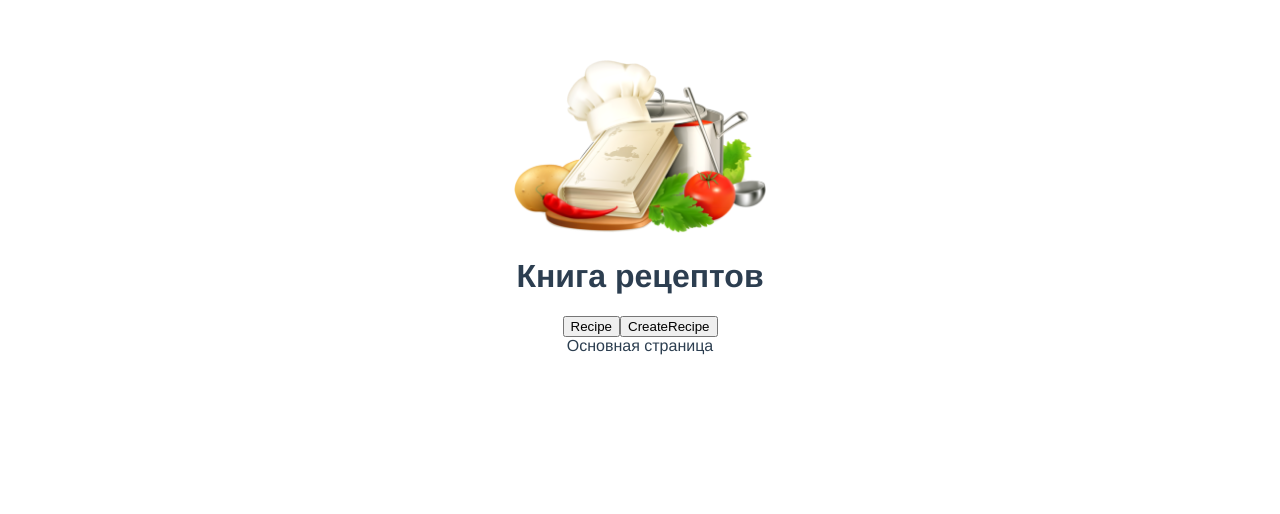
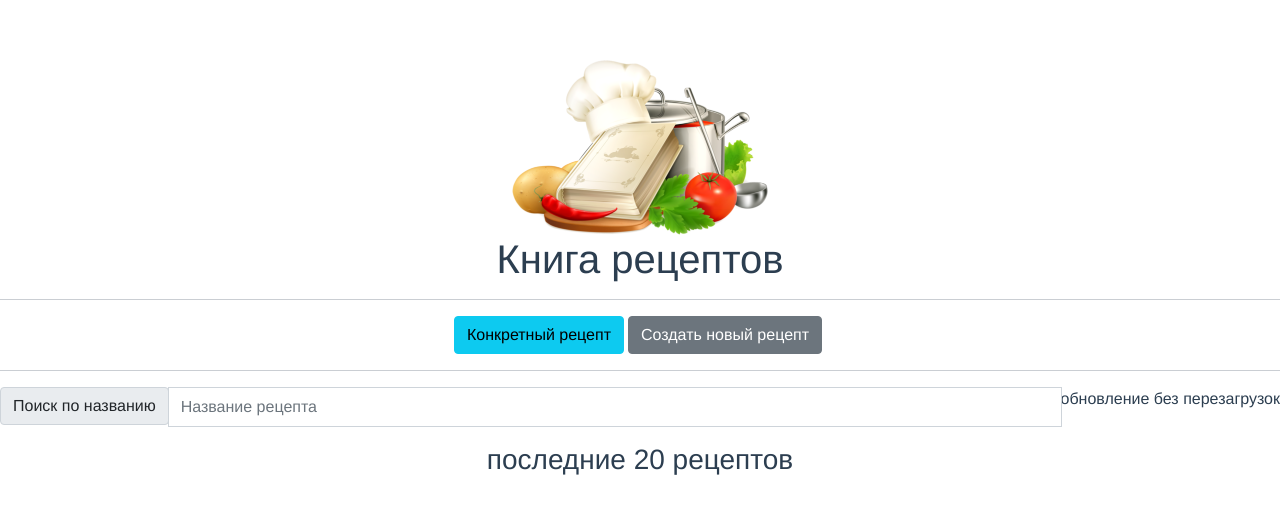
Before and after one commit to Zeref95/cooking-book, a Vue app: page / in a window 1280 px wide. Shown: the top 514 px of the page. Built offline with nearby package versions, Linux system fonts and the light colour scheme.

Commit message:
add bootstrap

```diff
--- a/src/App.vue
+++ b/src/App.vue
@@ -1,8 +1,18 @@
 <template>
-  <Header @click="goToPage('Main')"></Header>
-  <button @click="goToPage('Recipe')">Recipe</button>
-  <button @click="goToPage('CreateRecipe')">CreateRecipe</button>
-  <component :is="currentTabComponent"></component>
+  <div id="app">
+    <header @click="goToPage('Main')">
+      <Header></Header>
+    </header>
+
+    <button class="btn btn-info" @click="goToPage('Recipe')">
+      Конкретный рецепт
+    </button>
+    <button class="btn btn-secondary mx-1" @click="goToPage('CreateRecipe')">
+      Создать новый рецепт
+    </button>
+    <hr>
+    <component :is="currentTabComponent"></component>
+  </div>
 </template>
 
 <script>
@@ -34,13 +44,13 @@ export default {
 </script>
 
 <style>
-.logo {
-  width: 20%;
-}
 #app {
   font-family: Avenir, Helvetica, Arial, sans-serif;
   text-align: center;
   color: #2c3e50;
   margin-top: 60px;
 }
+header {
+  cursor: pointer;
+}
 </style>
--- a/src/components/Pages/CreateRecipe.vue
+++ b/src/components/Pages/CreateRecipe.vue
@@ -1,6 +1,11 @@
 <template>
   <div>
-    Создание рецепта
+    Страница создания нового рецепта.
+    <ul>
+      <li>Название</li>
+      <li>Краткое описание</li>
+      <li>Контент </li>
+    </ul>
   </div>
 </template>
 
--- a/src/components/Pages/Main.vue
+++ b/src/components/Pages/Main.vue
@@ -1,6 +1,14 @@
 <template>
   <div>
-    Основная страница
+    <div class="input-group mb-3">
+      <div class="input-group-prepend">
+        <span class="input-group-text" id="basic-addon1">Поиск по названию</span>
+      </div>
+      <input type="text" class="form-control" placeholder="Название рецепта">
+      <p>обновление без перезагрузок</p>
+    </div>
+
+    <h3>последние 20 рецептов</h3>
   </div>
 </template>
 
--- a/src/components/Pages/Recipe.vue
+++ b/src/components/Pages/Recipe.vue
@@ -1,6 +1,8 @@
 <template>
   <div>
-    Подробно про рецепт
+    <h1>Название рецепта</h1>
+    <p><b>Краткое описание рецепта</b></p>
+    <p>Lorem ipsum dolor sit amet, consectetur adipisicing elit. Est incidunt modi perferendis vel! Esse eum fugit illo nobis perferendis quaerat tempore. Aliquam modi odit veniam vero. Cupiditate optio pariatur voluptatibus!</p>
   </div>
 </template>
 
--- a/src/components/components/Header.vue
+++ b/src/components/components/Header.vue
@@ -1,12 +1,13 @@
 <template>
-  <header>
+  <div>
     <img
         alt="logo"
         src="../../assets/coocing.png"
         class="logo"
     >
     <h1>Книга рецептов</h1>
-  </header>
+    <hr>
+  </div>
 </template>
 
 <script>
@@ -16,5 +17,7 @@ export default {
 </script>
 
 <style scoped>
-
+.logo {
+  width: 20%;
+}
 </style>
--- a/src/main.js
+++ b/src/main.js
@@ -1,4 +1,15 @@
-import { createApp } from 'vue'
+import Vue from 'vue'
+import { BootstrapVue, IconsPlugin } from 'bootstrap-vue'
 import App from './App.vue'
 
-createApp(App).mount('#app')
+import 'bootstrap/dist/css/bootstrap.css'
+import 'bootstrap-vue/dist/bootstrap-vue.css'
+
+Vue.config.productionTip = false
+
+Vue.use(BootstrapVue)
+Vue.use(IconsPlugin)
+
+new Vue({
+    render: h => h(App),
+}).$mount('#app')
--- /dev/null
+++ b/src/plugins/bootstrap-vue.js
@@ -0,0 +1,7 @@
+import Vue from 'vue'
+
+import BootstrapVue from 'bootstrap-vue'
+import 'bootstrap/dist/css/bootstrap.min.css'
+import 'bootstrap-vue/dist/bootstrap-vue.css'
+
+Vue.use(BootstrapVue)
```
Also changed, not shown: package.json (+7 -6 lines), 2 other files (tests, documents, lock files or other folders).
